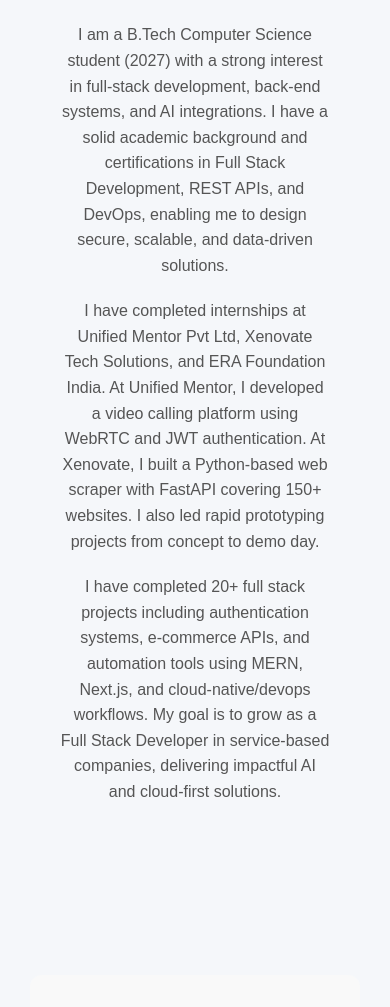
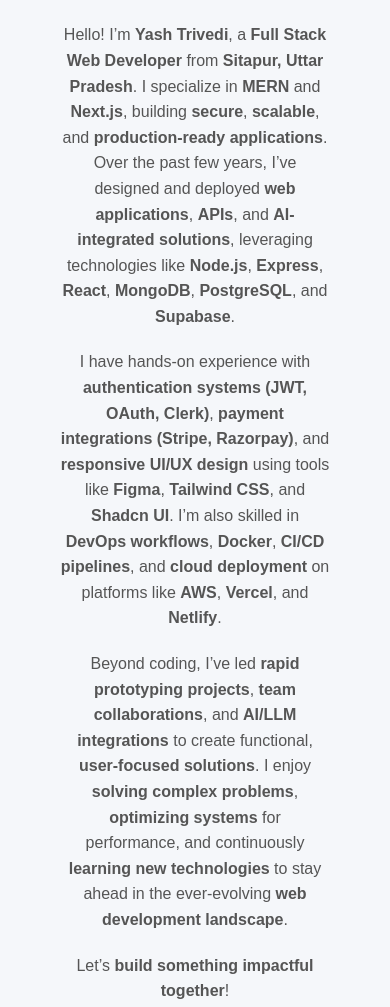
Before and after one commit to yashtrivedi1234/Portfolio-Website-using-html-and-css, a plain HTML site: page index.html in a window 390 px wide. Shown: the part 464-1471 px from the top of the page. Drawn offline with nearby package versions, Linux system fonts and the light colour scheme.

Commit message:
Updated style.css with new changes

```diff
--- a/index.html
+++ b/index.html
@@ -18,6 +18,7 @@
           <h1>Yash Trivedi</h1>
         </div>
 
+        <input type="checkbox" id="menu-toggle" hidden />
         <label class="hamburger" for="menu-toggle">
           <span></span>
           <span></span>
@@ -59,38 +60,54 @@
       </header>
       <!-- Header End -->
 
-      <!-- Hero Section Start -->
-      <main>
-        <section class="hero" id="home">
+      <!-- Hero / Home Section Start -->
+      <main id="home">
+        <section class="hero" id="about">
           <figure class="left">
             <img src="./Assets/mypic.png" alt="Yash Trivedi" />
           </figure>
           <div class="right">
             <h2>Yash Trivedi</h2>
             <p>
-              I am a B.Tech Computer Science student (2027) with a strong
-              interest in full-stack development, back-end systems, and AI
-              integrations. I have a solid academic background and
-              certifications in Full Stack Development, REST APIs, and DevOps,
-              enabling me to design secure, scalable, and data-driven solutions.
+              Hello! I’m <strong>Yash Trivedi</strong>, a
+              <strong>Full Stack Web Developer</strong> from
+              <strong>Sitapur, Uttar Pradesh</strong>. I specialize in
+              <strong>MERN</strong> and <strong>Next.js</strong>, building
+              <strong>secure</strong>, <strong>scalable</strong>, and
+              <strong>production-ready applications</strong>. Over the past few
+              years, I’ve designed and deployed
+              <strong>web applications</strong>, <strong>APIs</strong>, and
+              <strong>AI-integrated solutions</strong>, leveraging technologies
+              like <strong>Node.js</strong>, <strong>Express</strong>,
+              <strong>React</strong>, <strong>MongoDB</strong>,
+              <strong>PostgreSQL</strong>, and <strong>Supabase</strong>.
             </p>
-
             <p>
-              I have completed internships at Unified Mentor Pvt Ltd, Xenovate
-              Tech Solutions, and ERA Foundation India. At Unified Mentor, I
-              developed a video calling platform using WebRTC and JWT
-              authentication. At Xenovate, I built a Python-based web scraper
-              with FastAPI covering 150+ websites. I also led rapid prototyping
-              projects from concept to demo day.
+              I have hands-on experience with
+              <strong>authentication systems (JWT, OAuth, Clerk)</strong>,
+              <strong>payment integrations (Stripe, Razorpay)</strong>, and
+              <strong>responsive UI/UX design</strong> using tools like
+              <strong>Figma</strong>, <strong>Tailwind CSS</strong>, and
+              <strong>Shadcn UI</strong>. I’m also skilled in
+              <strong>DevOps workflows</strong>, <strong>Docker</strong>,
+              <strong>CI/CD pipelines</strong>, and
+              <strong>cloud deployment</strong> on platforms like
+              <strong>AWS</strong>, <strong>Vercel</strong>, and
+              <strong>Netlify</strong>.
             </p>
-
             <p>
-              I have completed 20+ full stack projects including authentication
-              systems, e-commerce APIs, and automation tools using MERN,
-              Next.js, and cloud-native/devops workflows. My goal is to grow as
-              a Full Stack Developer in service-based companies, delivering
-              impactful AI and cloud-first solutions.
+              Beyond coding, I’ve led
+              <strong>rapid prototyping projects</strong>,
+              <strong>team collaborations</strong>, and
+              <strong>AI/LLM integrations</strong> to create functional,
+              <strong>user-focused solutions</strong>. I enjoy
+              <strong>solving complex problems</strong>,
+              <strong>optimizing systems</strong> for performance, and
+              continuously <strong>learning new technologies</strong> to stay
+              ahead in the ever-evolving
+              <strong>web development landscape</strong>.
             </p>
+            <p>Let’s <strong>build something impactful together</strong>!</p>
           </div>
         </section>
 
@@ -292,9 +309,7 @@
                 opportunities. I'm always open to discussing new ideas and
                 challenges!
               </p>
-              <p>
-                <i class="bi bi-envelope-at"></i> yashtrivedi.contact@gmail.com
-              </p>
+              <p><i class="bi bi-envelope-at"></i> yashtrivedi.contact@gmail.com</p>
               <p><i class="bi bi-telephone-fill"></i> +91 9452819739</p>
               <p><i class="bi bi-geo-alt-fill"></i> Sitapur, Uttar Pradesh</p>
             </article>
@@ -302,31 +317,13 @@
             <aside class="form">
               <form>
                 <label for="name">Name</label>
-                <input
-                  type="text"
-                  id="name"
-                  name="name"
-                  placeholder="Your Name"
-                  required
-                />
+                <input type="text" id="name" name="name" placeholder="Your Name" required />
 
                 <label for="email">Email</label>
-                <input
-                  type="email"
-                  id="email"
-                  name="email"
-                  placeholder="Your Email"
-                  required
-                />
+                <input type="email" id="email" name="email" placeholder="Your Email" required />
 
                 <label for="message">Message</label>
-                <textarea
-                  id="message"
-                  name="message"
-                  placeholder="Your Message"
-                  rows="5"
-                  required
-                ></textarea>
+                <textarea id="message" name="message" placeholder="Your Message" rows="5" required></textarea>
 
                 <button type="submit">Send Message</button>
               </form>
@@ -335,15 +332,14 @@
         </section>
         <!-- Contact Section End -->
       </main>
-      <!-- Fotter Start -->
+      <!-- Hero / Home End -->
+
+      <!-- Footer Start -->
       <footer>
         <div class="footerContainer">
           <div class="footerAbout">
             <h3>Yash Trivedi</h3>
-            <p>
-              B.Tech Computer Science (2027) | Full Stack Developer | AI & Cloud
-              Enthusiast
-            </p>
+            <p>B.Tech Computer Science (2027) | Full Stack Developer | AI & Cloud Enthusiast</p>
           </div>
 
           <div class="footerLinks">
@@ -358,27 +354,9 @@
 
           <div class="footerSocial">
             <h4>Follow Me</h4>
-            <a
-              href="https://leetcode.com/u/yash-trivedi-contact/"
-              target="_blank"
-              aria-label="Leetcode"
-            >
-              <img src="./Assets/leetcode.png" alt="Leetcode" />
-            </a>
-            <a
-              href="https://github.com/yashtrivedi1234"
-              target="_blank"
-              aria-label="GitHub"
-            >
-              <img src="./Assets/github.png" alt="GitHub" />
-            </a>
-            <a
-              href="https://www.linkedin.com/in/yash-trivedi-contact/"
-              target="_blank"
-              aria-label="LinkedIn"
-            >
-              <img src="./Assets/linkedin.png" alt="LinkedIn" />
-            </a>
+            <a href="https://leetcode.com/u/yash-trivedi-contact/" target="_blank"><img src="./Assets/leetcode.png" alt="Leetcode" /></a>
+            <a href="https://github.com/yashtrivedi1234" target="_blank"><img src="./Assets/github.png" alt="GitHub" /></a>
+            <a href="https://www.linkedin.com/in/yash-trivedi-contact/" target="_blank"><img src="./Assets/linkedin.png" alt="LinkedIn" /></a>
           </div>
         </div>
 
@@ -386,6 +364,28 @@
           <p>&copy; 2025 Yash Trivedi. All Rights Reserved.</p>
         </div>
       </footer>
+      <!-- Footer End -->
     </div>
+
+    <!-- Smooth Scrolling & Hamburger JS -->
+    <script>
+      const menuLinks = document.querySelectorAll(".menu a");
+      const menuToggle = document.getElementById("menu-toggle");
+
+      menuLinks.forEach((link) => {
+        link.addEventListener("click", (e) => {
+          e.preventDefault();
+          const targetId = link.getAttribute("href").substring(1);
+          const targetElement = document.getElementById(targetId);
+          if (targetElement) {
+            window.scrollTo({
+              top: targetElement.offsetTop - 70,
+              behavior: "smooth"
+            });
+          }
+          menuToggle.checked = false;
+        });
+      });
+    </script>
   </body>
 </html>
```
